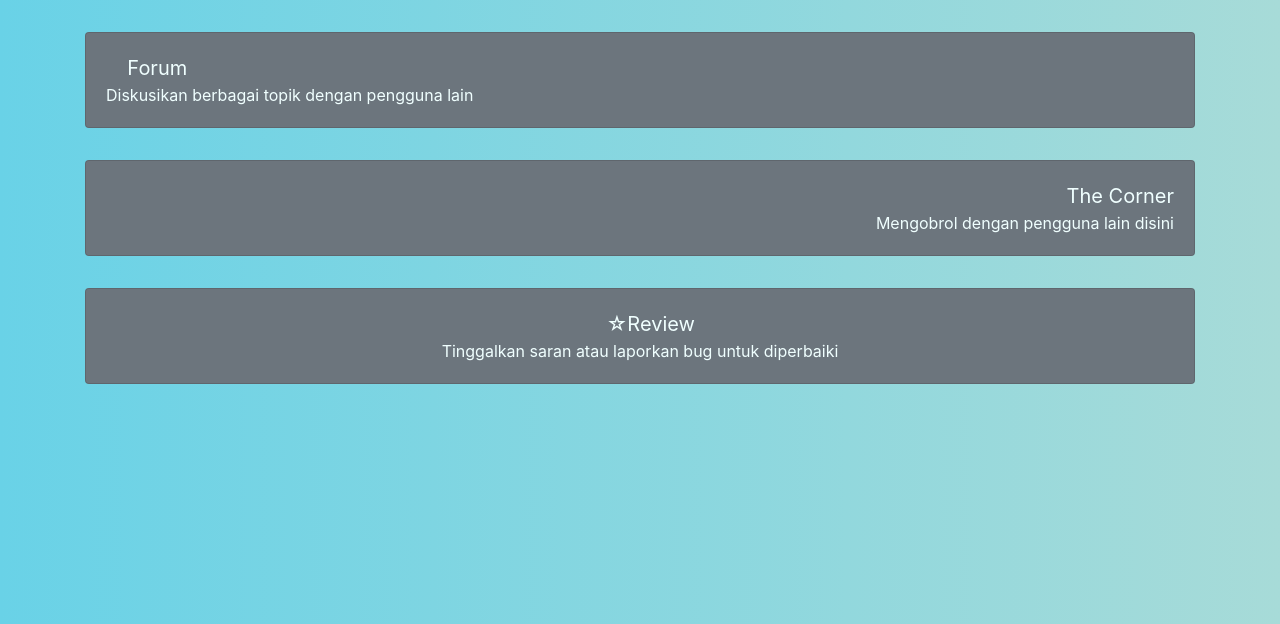
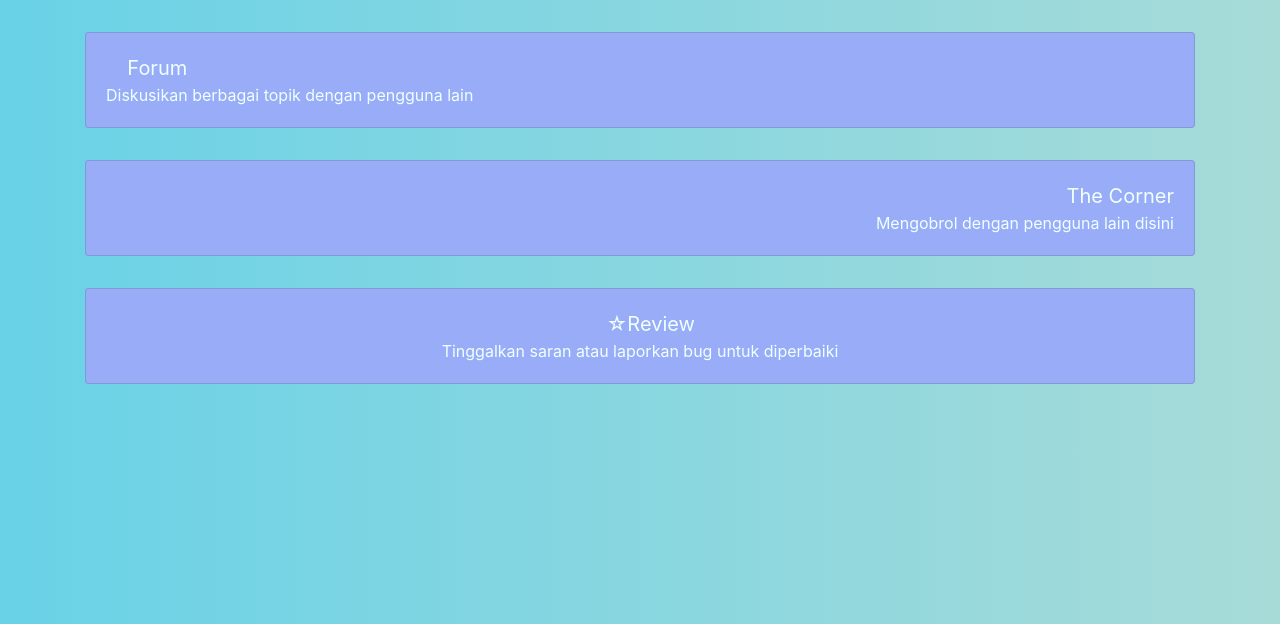
Before and after one commit to Alpha-craft/Union, a PHP site: page / in a window 1280 px wide. Shown: the part 56-680 px from the top of the page. Run offline with PHP 8.4, Linux system fonts and the light colour scheme; some libraries are stand-ins or nearby versions.

Commit message:
mengganti warna dasar card

```diff
--- a/css/style.css
+++ b/css/style.css
@@ -41,8 +41,14 @@ a:link:hover {
     margin: 2rem;
 }
 
+.card {
+    background-color: #98acf8;
+}
+
 .card:hover {
     background-color: #d2e603 !important;
+    color: black !important;
+    border-radius: 1rem;
 }
 
 .card-body:hover {
--- a/index.html
+++ b/index.html
@@ -79,7 +79,7 @@ if(isset($_POST["keluar"])){
             </div> -->
             <div class="jarak"></div>
             <div class="card-coloumns ">
-                <div class="card bg-secondary">
+                <div class="card ">
                     <div class="card-body text-left">
                         <a href="forum/forum.php" class="homeLink">
                             <p class="card-text">
@@ -90,7 +90,7 @@ if(isset($_POST["keluar"])){
                     </div>
                 </div>
                 <div class="jarak"></div>
-                <div class="card bg-secondary">
+                <div class="card">
                     <div class="card-body text-right">
                         <a href="corner/chatroom.php" class="homeLink">
                             <p class="card-text">
@@ -101,7 +101,7 @@ if(isset($_POST["keluar"])){
                     </div>
                 </div>
                 <div class="jarak"></div>
-                <div class="card bg-secondary">
+                <div class="card">
                     <div class="card-body text-center">
                         <a href="ddd" class="homeLink">
                             <p class="card-text">
```
